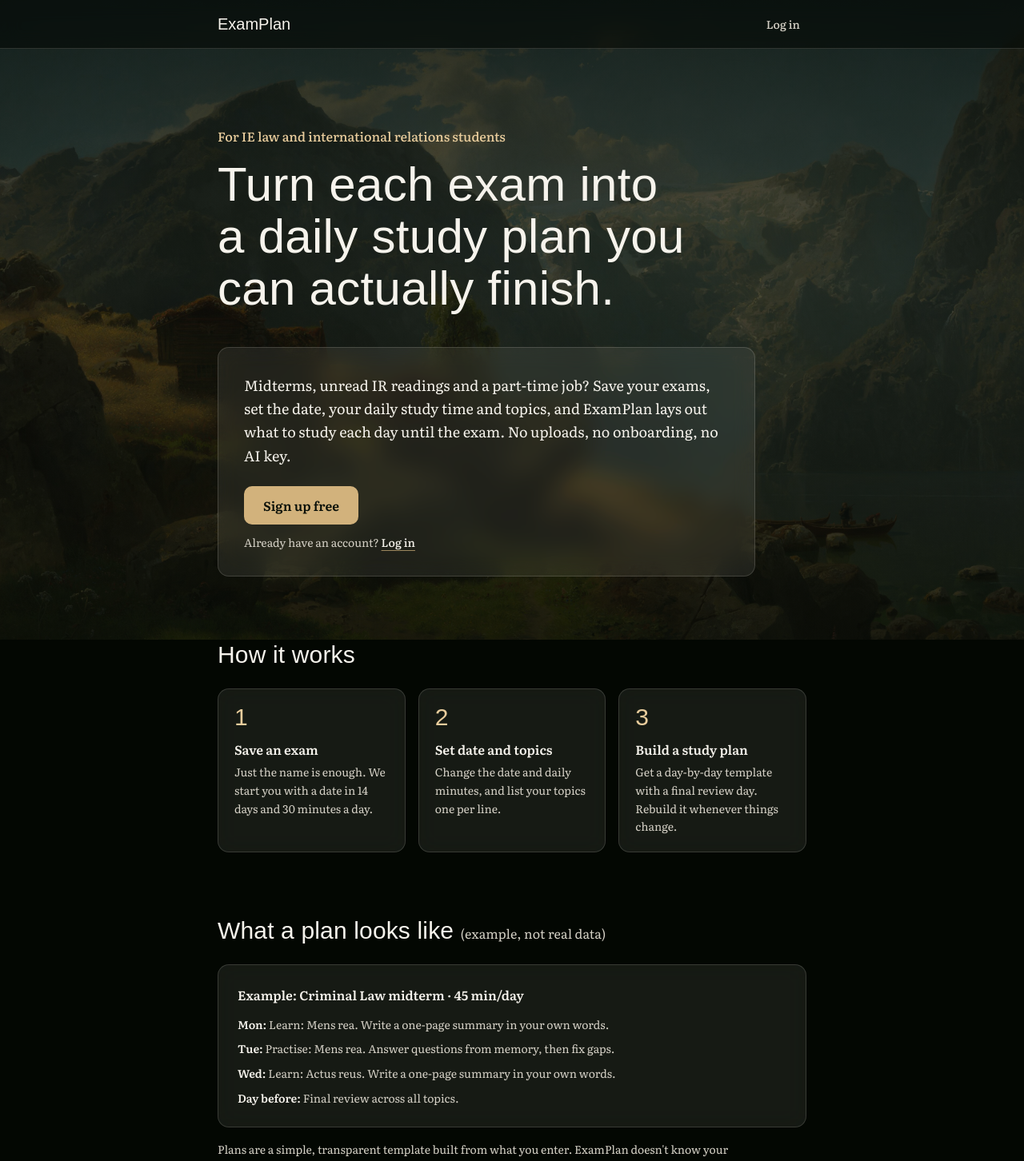
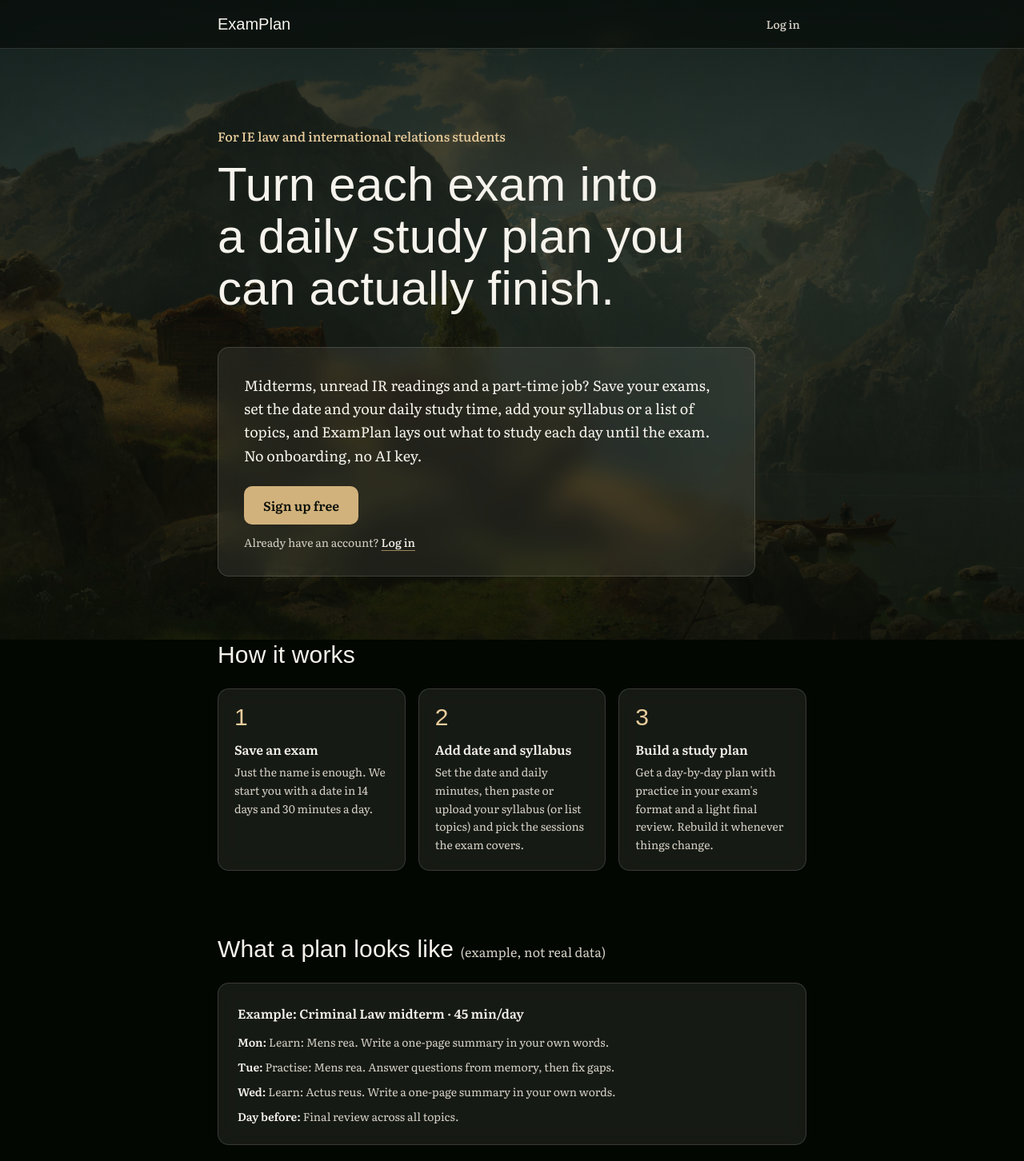
Before and after one commit to fpvetleseter/examplan, a Next.js app: page / in a window 1280 px wide. Shown: the top 1452 px of the page at 80% size. Built offline with nearby package versions, Linux system fonts and the light colour scheme; no server answers; a web font is replaced by a local one.

Commit message:
Landing copy: mention syllabus input, drop the outdated 'no uploads' claim
Co-Authored-By: Claude Opus 5.5 <noreply@anthropic.com>

```diff
--- a/src/app/page.tsx
+++ b/src/app/page.tsx
@@ -33,8 +33,8 @@ async function HeroAction() {
 
 const steps = [
   ["Save an exam", "Just the name is enough. We start you with a date in 14 days and 30 minutes a day."],
-  ["Set date and topics", "Change the date and daily minutes, and list your topics one per line."],
-  ["Build a study plan", "Get a day-by-day template with a final review day. Rebuild it whenever things change."],
+  ["Add date and syllabus", "Set the date and daily minutes, then paste or upload your syllabus (or list topics) and pick the sessions the exam covers."],
+  ["Build a study plan", "Get a day-by-day plan with practice in your exam's format and a light final review. Rebuild it whenever things change."],
 ];
 
 export default function Home() {
@@ -49,8 +49,8 @@ export default function Home() {
 
         <div className="glass mt-10 max-w-2xl p-6 sm:p-8">
           <p className="text-lg leading-relaxed text-ink">
-            Midterms, unread IR readings and a part-time job? Save your exams, set the date, your daily study time and topics, and
-            ExamPlan lays out what to study each day until the exam. No uploads, no onboarding, no AI key.
+            Midterms, unread IR readings and a part-time job? Save your exams, set the date and your daily study time, add your
+            syllabus or a list of topics, and ExamPlan lays out what to study each day until the exam. No onboarding, no AI key.
           </p>
           <div className="mt-6">
             <Suspense fallback={<SignupCta />}>
@@ -101,8 +101,8 @@ export default function Home() {
             </ul>
           </div>
           <p className="mt-4 max-w-2xl text-sm leading-relaxed text-muted">
-            Plans are a simple, transparent template built from what you enter. ExamPlan doesn&apos;t know your professor or readings, and it
-            won&apos;t pretend to.
+            Plans are a simple, transparent schedule built only from what you enter or paste. ExamPlan doesn&apos;t know what your professor
+            will ask, and it won&apos;t pretend to.
           </p>
         </section>
       </main>
```
